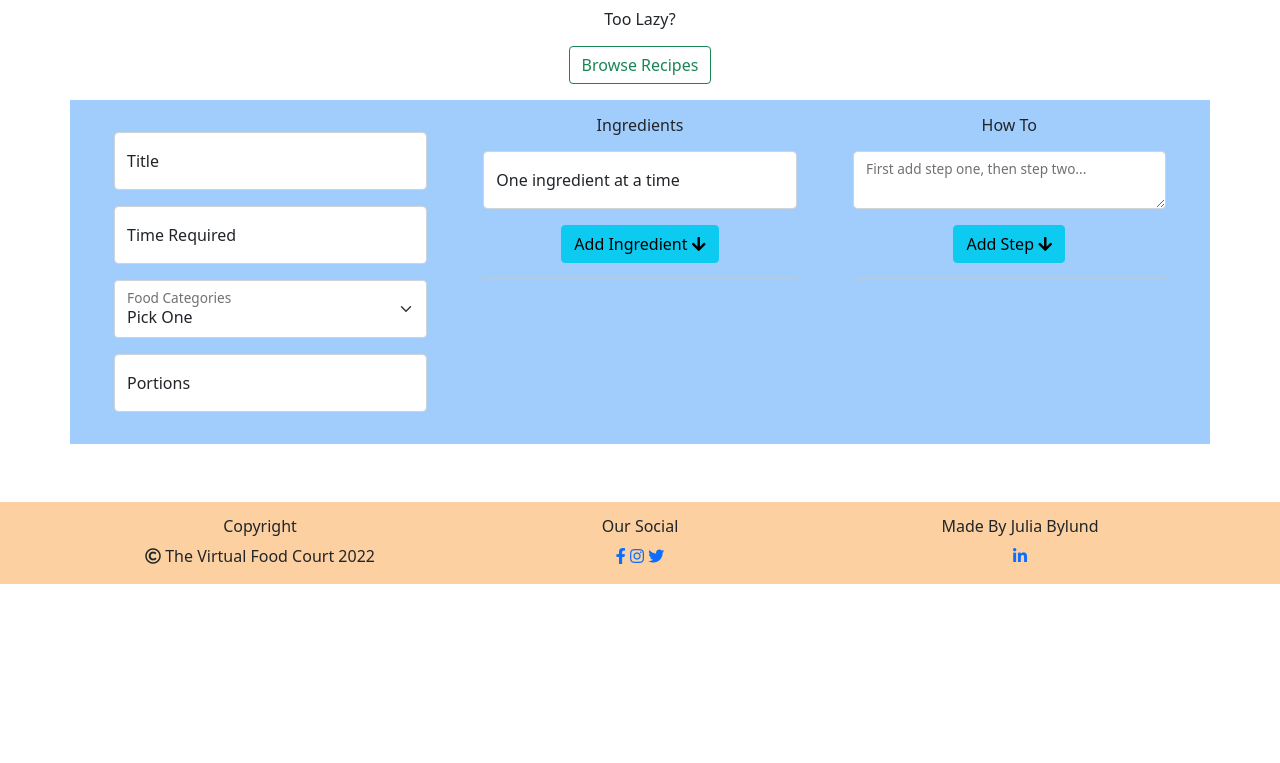
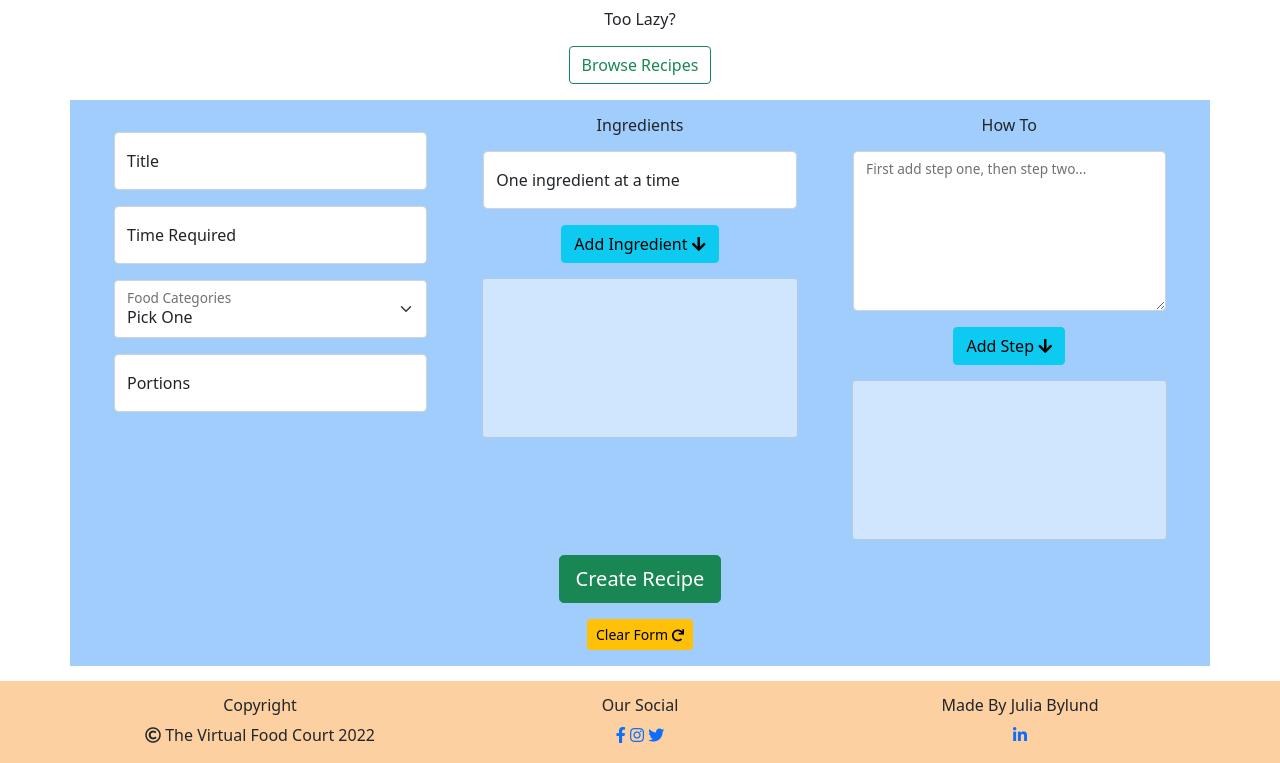
Before and after one commit to Code-Institute-Submissions/JuliaByl-the-virtual-food-court, a Flask app: page /create-recipe in a window 1280 px wide. Shown: the part 214-977 px from the top of the page. Before the commit the page ends 800 px from the top, so only its background shows below. Run offline with Flask 2, Linux system fonts and the light colour scheme; the visitor is signed in with stand-in values (Sample User, id 1); some libraries are stand-ins or nearby versions.

Commit message:
add additional styling to recipe form

```diff
--- a/static/css/style.css
+++ b/static/css/style.css
@@ -50,6 +50,12 @@ a {
     margin: 15px;
 }
 
+/* create recipe page */
+
+.how-to-form, .how-to-form textarea, .create-recipe-card {
+    min-height: 20vh;
+}
+
 /* register and login page */
 
 .form-container form {
--- a/templates/create-recipe.html
+++ b/templates/create-recipe.html
@@ -22,7 +22,8 @@ Too Lazy?
             </div>
             <!--time required-->
             <div class="form-floating m-3">
-                <input class="form-control" id="time_required" name="time-required" type="text" placeholder="Time Required">
+                <input class="form-control" id="time_required" name="time-required" type="text"
+                    placeholder="Time Required">
                 <label for="time_required">Time Required</label>
             </div>
             <!--food categories-->
@@ -54,12 +55,12 @@ Too Lazy?
                 <i class="fas fa-arrow-down"></i>
             </button>
             <br>
-            <div class="card"></div>
+            <div class="card create-recipe-card"></div>
         </div>
         <!--how to section-->
         <div class="col">
             <h6>How To</h6>
-            <div class="form-floating m-3">
+            <div class="form-floating m-3 how-to-form">
                 <textarea class="form-control" name="how_to" id="how_to"></textarea>
                 <label for="how_to">First add step one, then step two...</label>
             </div>
@@ -68,7 +69,18 @@ Too Lazy?
                 <i class="fas fa-arrow-down"></i>
             </button>
             <br>
-            <div class="card"></div>
+            <div class="card create-recipe-card"></div>
+        </div>
+        <!--Submit button-->
+        <div class="col-md-12 mb-3">
+            <button class="btn btn-success btn-lg">Create Recipe</button>
+        </div>
+        <!--clear form button-->
+        <div class="col-md-12">
+            <button class="btn btn-warning btn-sm">
+                Clear Form
+                <i class="fas fa-redo fa-sm"></i>
+            </button>
         </div>
     </form>
 </div>
```
